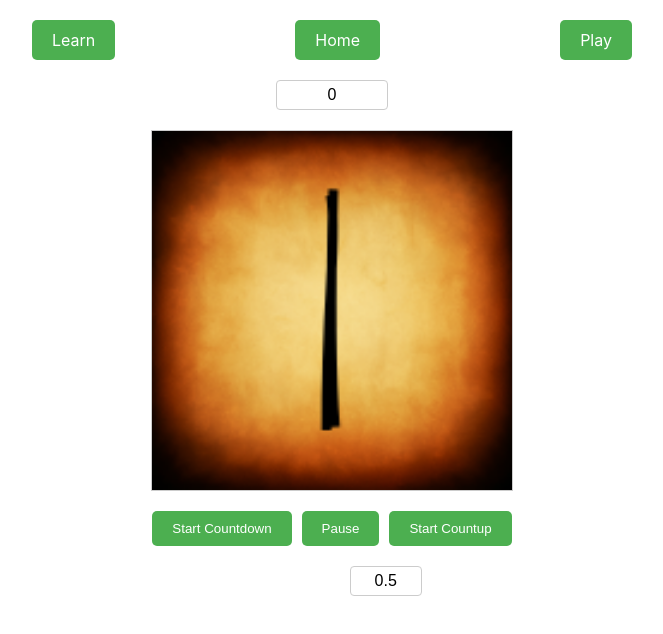
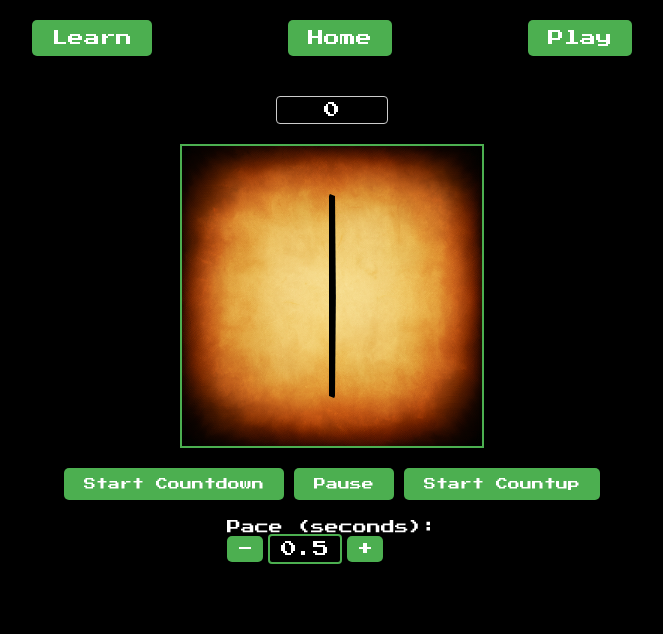
Before and after one commit to jelaludo/CistercianCursor, a React (Create React App) app: page /learn in a window 1280 px wide. Shown: the top 634 px of the page, without its empty margins (308-971 px from the left). Built offline with nearby package versions, Linux system fonts and the light colour scheme.

Commit message:
natural strokes

```diff
--- a/src/CistercianNumeral.tsx
+++ b/src/CistercianNumeral.tsx
@@ -4,42 +4,45 @@ import { drawCistercianNumeral } from './drawingModule';
 
 const CANVAS_WIDTH = 150;
 const CANVAS_HEIGHT = 150;
+const CANVAS_SIZE = 300; // Match this with the CANVAS_SIZE in drawingModule.ts
+
 
 const CistercianNumeral: React.FC = () => {
     const [number, setNumber] = useState<string>('');
     const canvasRef = useRef<HTMLCanvasElement>(null);
 
     useEffect(() => {
-        if (canvasRef.current) {
-            canvasRef.current.width = CANVAS_WIDTH;
-            canvasRef.current.height = CANVAS_HEIGHT;
-            drawCistercianNumeral(canvasRef.current, parseInt(number) || 0);
-        }
+        const drawNumeral = () => {
+            if (canvasRef.current) {
+                drawCistercianNumeral(canvasRef.current, parseInt(number) || 0);
+            }
+        };
+
+        drawNumeral();
+
+        // Redraw after a short delay to ensure the background has loaded
+        const timer = setTimeout(drawNumeral, 100);
+
+        return () => clearTimeout(timer);
     }, [number]);
-
-    const handleInputChange = (e: React.ChangeEvent<HTMLInputElement>) => {
-        const value = e.target.value;
-        if (value === '' || (parseInt(value) >= 0 && parseInt(value) <= 9999)) {
-            setNumber(value);
-        }
-    };
 
     return (
         <div className="cistercian-numeral-container">
-            <label htmlFor="cistercian-input">Input # 0 to 9999</label>
+            <label htmlFor="cistercian-input" style={{ color: 'white' }}>Input # 0 to 9999</label>
             <input
                 id="cistercian-input"
                 type="number"
                 value={number}
-                onChange={handleInputChange}
+                onChange={(e) => setNumber(e.target.value)}
                 placeholder="0"
                 min={0}
                 max={9999}
             />
             <canvas
                 ref={canvasRef}
-                width={CANVAS_WIDTH}
-                height={CANVAS_HEIGHT}
+                width={CANVAS_SIZE}
+                height={CANVAS_SIZE}
+                style={{ width: `${CANVAS_SIZE}px`, height: `${CANVAS_SIZE}px` }}
             />
         </div>
     );
--- a/src/Learn.css
+++ b/src/Learn.css
@@ -1,8 +1,17 @@
+@import url('https://fonts.googleapis.com/css2?family=Press+Start+2P&display=swap');
+
+body {
+  font-family: 'Press Start 2P', cursive;
+  background-color: #000;
+  color: #fff;
+}
+
 .learn-container {
   display: flex;
   flex-direction: column;
   align-items: center;
   gap: 20px;
+  padding: 20px;
 }
 
 .controls {
@@ -17,6 +26,8 @@
   border: none;
   border-radius: 5px;
   cursor: pointer;
+  font-family: 'Press Start 2P', cursive;
+  font-size: 12px;
 }
 
 button:hover {
@@ -30,6 +41,17 @@
   text-align: center;
 }
 
+.big-input {
+  width: 200px;
+  padding: 10px;
+  font-size: 24px;
+  text-align: center;
+  font-family: 'Press Start 2P', cursive;
+  background-color: #000;
+  color: #fff;
+  border: 2px solid #4CAF50;
+}
+
 .pace-control {
   display: flex;
   align-items: center;
@@ -39,3 +61,29 @@
 .pace-control input {
   width: 60px;
 }
+
+.pace-input-container {
+  display: flex;
+  align-items: center;
+}
+
+.pace-input-container input {
+  width: 60px;
+  padding: 5px;
+  font-size: 16px;
+  text-align: center;
+  font-family: 'Press Start 2P', cursive;
+  background-color: #000;
+  color: #fff;
+  border: 2px solid #4CAF50;
+  margin: 0 5px;
+}
+
+.pace-input-container button {
+  padding: 5px 10px;
+  font-size: 16px;
+}
+
+canvas {
+  border: 2px solid #4CAF50;
+}
--- a/src/Learn.tsx
+++ b/src/Learn.tsx
@@ -50,9 +50,14 @@ const Learn: React.FC = () => {
     setIsCountUp(true);
   };
 
+  const handlePaceChange = (increment: number) => {
+    setPace(prev => Math.max(0.5, prev + increment));
+  };
+
   return (
     <div className="learn-container">
       <input
+        className="big-input"
         type="number"
         value={number}
         onChange={(e) => setNumber(Math.max(0, Math.min(9999, parseInt(e.target.value) || 0)))}
@@ -67,13 +72,17 @@ const Learn: React.FC = () => {
       <div className="pace-control">
         <label>
           Pace (seconds):
-          <input
-            type="number"
-            value={pace}
-            onChange={(e) => setPace(Math.max(0.1, parseFloat(e.target.value) || 0.5))}
-            step="0.1"
-            min="0.1"
-          />
+          <div className="pace-input-container">
+            <button onClick={() => handlePaceChange(-0.5)}>-</button>
+            <input
+              type="number"
+              value={pace}
+              onChange={(e) => setPace(Math.max(0.5, parseFloat(e.target.value) || 0.5))}
+              step="0.5"
+              min="0.5"
+            />
+            <button onClick={() => handlePaceChange(0.5)}>+</button>
+          </div>
         </label>
       </div>
     </div>
--- a/src/drawingModule.ts
+++ b/src/drawingModule.ts
@@ -1,12 +1,13 @@
 import rough from 'roughjs/bundled/rough.esm';
 
-// Import the image
+// Import the background image
 import parchmentBackground from './assets/parchment_background.jpg';
 
-const CANVAS_SIZE = 150;
-const MARGIN = 25;
+const CANVAS_SIZE = 300;
+const MARGIN = 50;
 const DRAWING_SIZE = CANVAS_SIZE - (2 * MARGIN);
-const STROKE_WIDTH = 4;
+const STROKE_WIDTH = 6;
+const CALLIGRAPHY_ANGLE = Math.PI / 4;
 
 export const getPointCoordinates = (point: number): [number, number] => {
     const coordinates: { [key: number]: [number, number] } = {
@@ -30,43 +31,75 @@ export const getPointCoordinates = (point: number): [number, number] => {
     ];
 };
 
-type RoughCanvas = ReturnType<typeof rough.canvas>;
+function drawCalligraphyLine(ctx: CanvasRenderingContext2D, x1: number, y1: number, x2: number, y2: number, width: number, angle: number = Math.PI / 6) {
+    const length = Math.sqrt((x2 - x1) ** 2 + (y2 - y1) ** 2);
+    const normalX = (y2 - y1) / length;
+    const normalY = (x1 - x2) / length;
 
-const drawLine = (rc: RoughCanvas, start: number, end: number) => {
+    const midX = (x1 + x2) / 2;
+    const midY = (y1 + y2) / 2;
+    const controlX = midX + (Math.random() - 0.5) * width * 2;
+    const controlY = midY + (Math.random() - 0.5) * width * 2;
+
+    ctx.beginPath();
+    ctx.moveTo(x1 + normalX * width / 2, y1 + normalY * width / 2);
+    ctx.quadraticCurveTo(controlX, controlY, x2 + normalX * width / 2, y2 + normalY * width / 2);
+
+    // Create angled end
+    ctx.lineTo(x2 + Math.cos(angle) * width / 2, y2 + Math.sin(angle) * width / 2);
+    ctx.lineTo(x2 - normalX * width / 2, y2 - normalY * width / 2);
+    ctx.lineTo(x1 - normalX * width / 2, y1 - normalY * width / 2);
+
+    // Create angled start
+    ctx.lineTo(x1 - Math.cos(angle) * width / 2, y1 - Math.sin(angle) * width / 2);
+    ctx.closePath();
+    ctx.fill();
+}
+
+const drawLine = (ctx: CanvasRenderingContext2D, start: number, end: number, strokeWidth: number) => {
     const [x1, y1] = getPointCoordinates(start);
     const [x2, y2] = getPointCoordinates(end);
-    rc.line(x1, y1, x2, y2, {
-        roughness: 1.5,
-        strokeWidth: STROKE_WIDTH // Use the new STROKE_WIDTH constant
-    });
+    drawCalligraphyLine(ctx, x1, y1, x2, y2, strokeWidth, CALLIGRAPHY_ANGLE);
 };
 
 export const drawCistercianNumeral = (canvas: HTMLCanvasElement, num: number) => {
     const ctx = canvas.getContext('2d')!;
-    const rc = rough.canvas(canvas);
+    const dpr = window.devicePixelRatio || 1;
 
-    // Load the parchment background image
+    // Set the actual size in memory
+    canvas.width = CANVAS_SIZE * dpr;
+    canvas.height = CANVAS_SIZE * dpr;
+
+    // Scale the context to ensure correct drawing operations
+    ctx.scale(dpr, dpr);
+
+    // Set the "drawn" size of the canvas
+    canvas.style.width = `${CANVAS_SIZE}px`;
+    canvas.style.height = `${CANVAS_SIZE}px`;
+
+    // Load and draw the background image
     const img = new Image();
     img.onload = () => {
-        // Clear the canvas
-        ctx.clearRect(0, 0, canvas.width, canvas.height);
+        ctx.drawImage(img, 0, 0, CANVAS_SIZE, CANVAS_SIZE);
 
-        // Draw the parchment background
-        ctx.drawImage(img, 0, 0, canvas.width, canvas.height);
+        // Set the fill style for the calligraphy strokes
+        ctx.fillStyle = 'black';
+
+        const adjustedStrokeWidth = STROKE_WIDTH * (dpr > 1 ? 1 : dpr);
 
         // Draw the main vertical line
-        drawLine(rc, 2, 11);
+        drawLine(ctx, 2, 11, adjustedStrokeWidth);
 
         const digits = num.toString().padStart(4, '0').split('').map(Number);
-        drawDigit(rc, digits[0], 'thousands');
-        drawDigit(rc, digits[1], 'hundreds');
-        drawDigit(rc, digits[2], 'tens');
-        drawDigit(rc, digits[3], 'units');
+        drawDigit(ctx, digits[0], 'thousands', adjustedStrokeWidth);
+        drawDigit(ctx, digits[1], 'hundreds', adjustedStrokeWidth);
+        drawDigit(ctx, digits[2], 'tens', adjustedStrokeWidth);
+        drawDigit(ctx, digits[3], 'units', adjustedStrokeWidth);
     };
     img.src = parchmentBackground;
 };
 
-const drawDigit = (rc: RoughCanvas, digit: number, position: 'units' | 'tens' | 'hundreds' | 'thousands') => {
+const drawDigit = (ctx: CanvasRenderingContext2D, digit: number, position: 'units' | 'tens' | 'hundreds' | 'thousands', strokeWidth: number) => {
     const shapes: { [key: string]: { [key: number]: [number, number][] } } = {
         units: {
             1: [[2, 3]], 2: [[5, 6]], 3: [[2, 6]], 4: [[5, 3]], 5: [[2, 3], [5, 3]],
@@ -87,5 +120,5 @@ const drawDigit = (rc: RoughCanvas, digit: number, position: 'units' | 'tens' |
     };
 
     const lines = shapes[position][digit] || [];
-    lines.forEach(([start, end]) => drawLine(rc, start, end));
+    lines.forEach(([start, end]) => drawLine(ctx, start, end, strokeWidth));
 };
--- a/tsconfig.json
+++ b/tsconfig.json
@@ -20,5 +20,7 @@
     "noEmit": true,
     "jsx": "react-jsx"
   },
-  "include": ["src/**/*"]
+  "include": [
+    "src/**/*"
+  ]
 }
```
Lines whose indentation alone changed are shown as unchanged.
